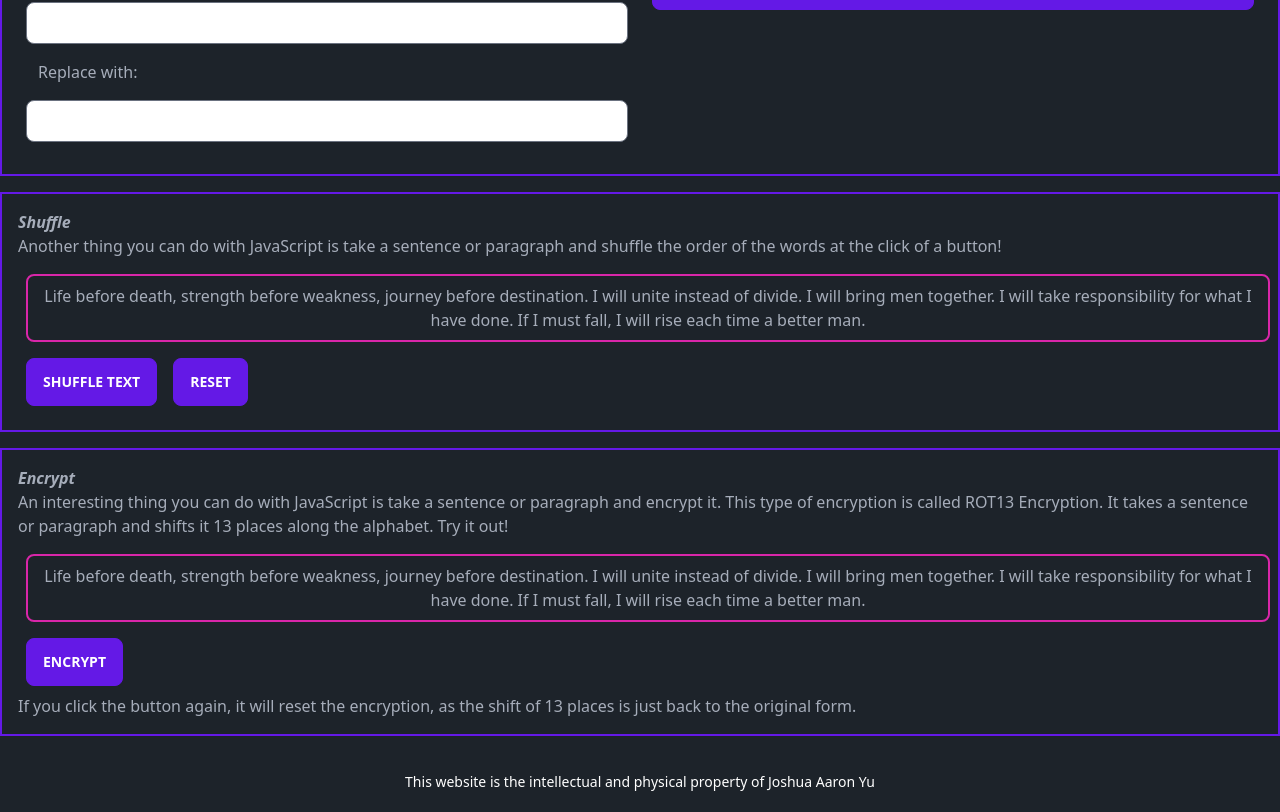
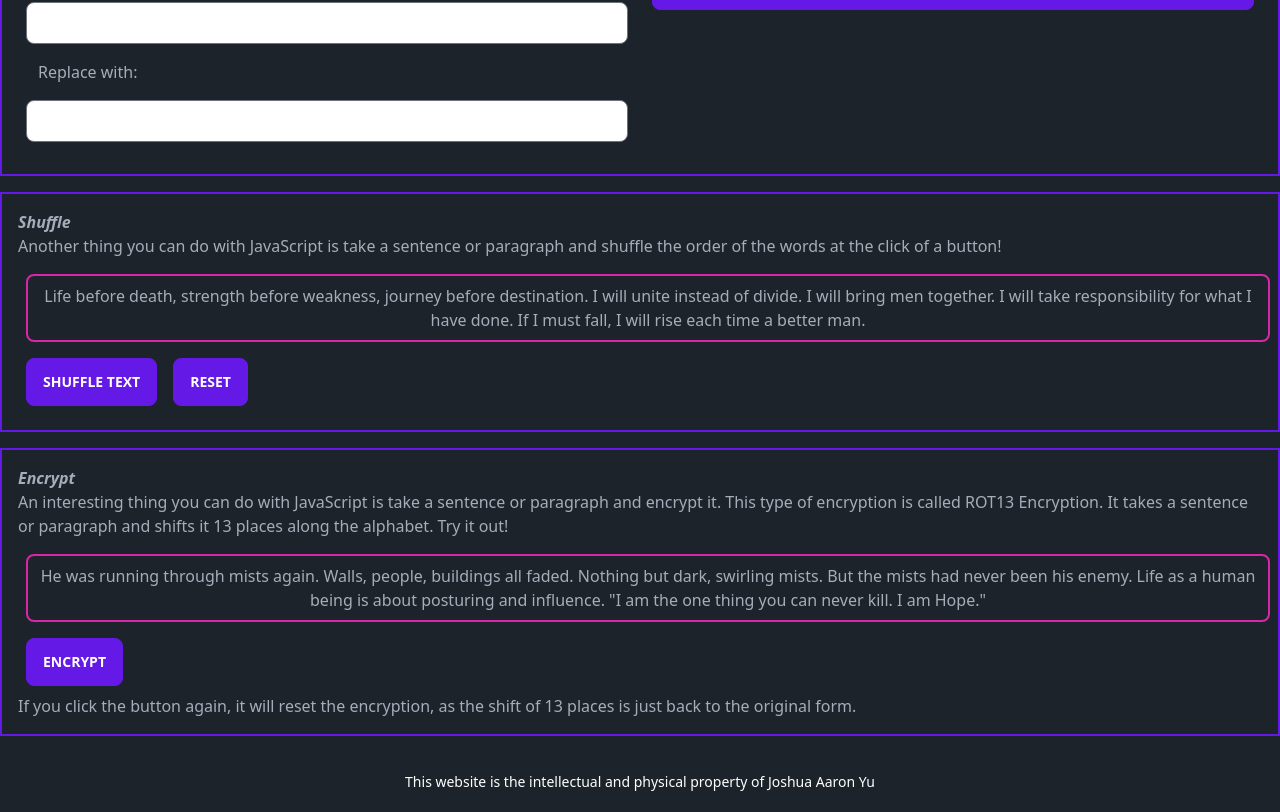
Before and after one commit to JoshuaYu2023/personal-website, a Next.js app in the folder frontend/: page /js-events in a window 1280 px wide. Shown: the part 414-1226 px from the top of the page. Built offline with nearby package versions, Linux system fonts and the light colour scheme; what tailwindcss-animated would draw is missing.

Commit message:
change the text in the encryption

```diff
--- a/frontend/src/app/js-events/components/Encrypt.tsx
+++ b/frontend/src/app/js-events/components/Encrypt.tsx
@@ -1,7 +1,7 @@
 export function Encrypt() {
     return (
         <div>
-            <p className={'container text-center m-2 p-2 border-2 border-secondary rounded-lg'} id={'words'}>Life before death, strength before weakness, journey before destination. I will unite instead of divide. I will bring men together. I will take responsibility for what I have done. If I must fall, I will rise each time a better man.</p>
+            <p className={'container text-center m-2 p-2 border-2 border-secondary rounded-lg'} id={'words'}>He was running through mists again. Walls, people, buildings all faded. Nothing but dark, swirling mists. But the mists had never been his enemy. Life as a human being is about posturing and influence. "I am the one thing you can never kill. I am Hope."</p>
             <button className={'btn btn-xs sm:btn-sm md:btn-md btn-primary m-2'} onClick={HandleEncryption}>Encrypt</button>
             <p>If you click the button again, it will reset the encryption, as the shift of 13 places is just back to the original form.</p>
         </div>
--- a/frontend/src/app/js-events/page.tsx
+++ b/frontend/src/app/js-events/page.tsx
@@ -4,9 +4,6 @@ import {Navbar} from "@/app/components/Navbar"
 import {Header} from "@/app/components/Header"
 import {Footer} from "@/app/components/Footer"
 import {Content} from "@/app/js-events/components/Content"
-
-
-
 
 export default function JavaScriptEvents() {
     return (
```
